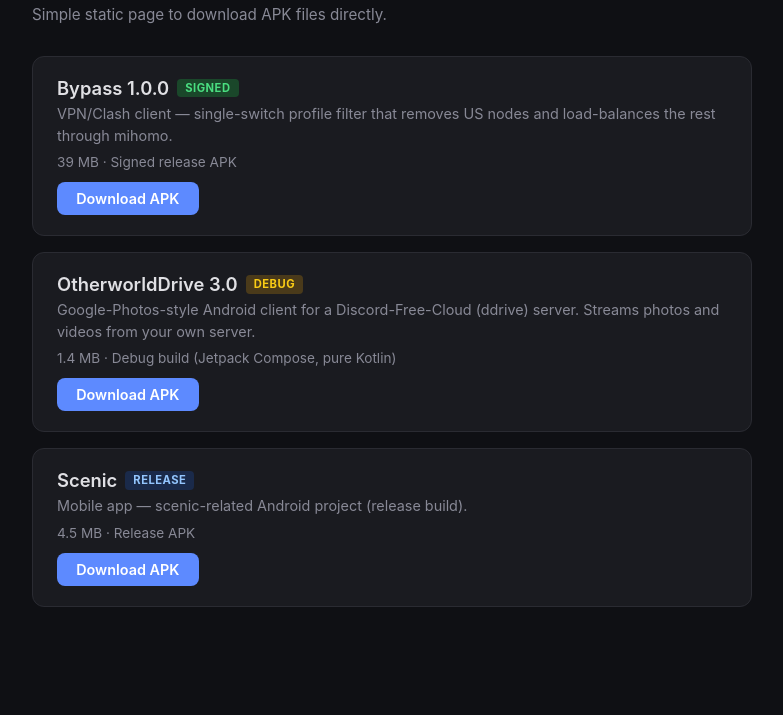
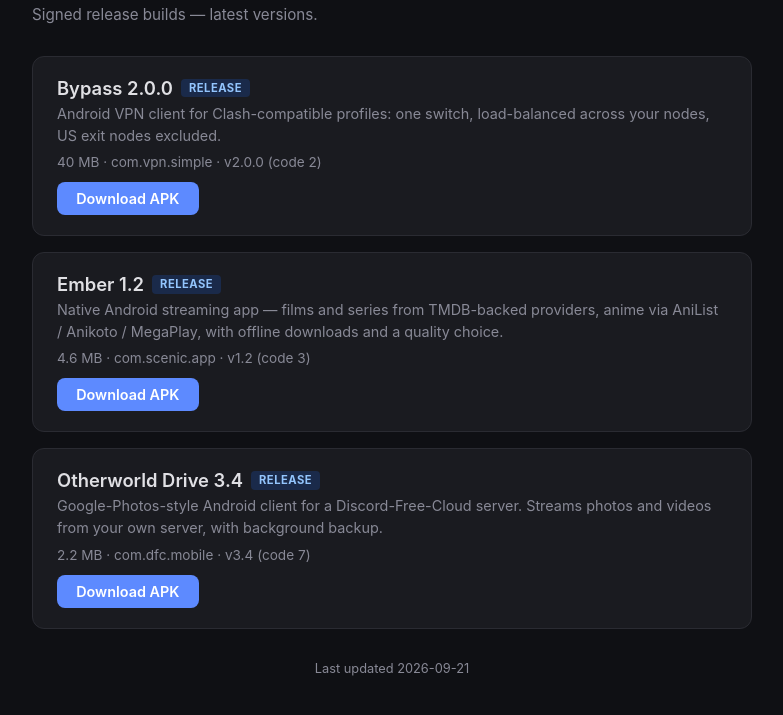
Before and after one commit to closedsrc/apk-downloads, a plain HTML site: page index.html in a window 1280 px wide. Shown: the part 69-784 px from the top of the page, without its empty margins (248-1031 px from the left). Drawn offline with Linux system fonts and the light colour scheme.

Commit message:
Update to latest release builds: Bypass 2.0.0, Ember 1.2, Otherworld Drive 3.4

```diff
--- a/index.html
+++ b/index.html
@@ -79,8 +79,6 @@
       letter-spacing: 0.5px;
     }
 
-    .badge-signed { background: #1a472a; color: #4ade80; }
-    .badge-debug { background: #4a3a1a; color: #facc15; }
     .badge-release { background: #1a2a4a; color: #93c5fd; }
 
     .apk-desc {
@@ -90,10 +88,17 @@
       line-height: 1.5;
     }
 
-    .apk-size {
+    .apk-meta {
       font-size: 0.85rem;
       color: var(--muted);
       margin-bottom: 0.75rem;
+    }
+
+    .apk-meta code {
+      font-family: ui-monospace, "SF Mono", Menlo, Consolas, monospace;
+      font-size: 0.8rem;
+      color: #9aa0b5;
+      word-break: break-all;
     }
 
     .download-btn {
@@ -111,44 +116,53 @@
     .download-btn:hover {
       background: var(--accent-hover);
     }
+
+    footer {
+      margin-top: 2rem;
+      color: var(--muted);
+      font-size: 0.8rem;
+      text-align: center;
+    }
   </style>
 </head>
 <body>
   <div class="container">
     <h1>APK Downloads</h1>
-    <p class="subtitle">Simple static page to download APK files directly.</p>
+    <p class="subtitle">Signed release builds — latest versions.</p>
 
     <div class="apk-list">
       <div class="apk-card">
         <div class="apk-name">
-          Bypass 1.0.0
-          <span class="badge badge-signed">Signed</span>
+          Bypass 2.0.0
+          <span class="badge badge-release">Release</span>
         </div>
-        <div class="apk-desc">VPN/Clash client — single-switch profile filter that removes US nodes and load-balances the rest through mihomo.</div>
-        <div class="apk-size">39 MB · Signed release APK</div>
-        <a href="Bypass-1.0.0-signed.apk" class="download-btn" download>Download APK</a>
+        <div class="apk-desc">Android VPN client for Clash-compatible profiles: one switch, load-balanced across your nodes, US exit nodes excluded.</div>
+        <div class="apk-meta">40 MB &middot; com.vpn.simple &middot; v2.0.0 (code 2)</div>
+        <a href="Bypass-2.0.0.apk" class="download-btn" download>Download APK</a>
       </div>
 
       <div class="apk-card">
         <div class="apk-name">
-          OtherworldDrive 3.0
-          <span class="badge badge-debug">Debug</span>
+          Ember 1.2
+          <span class="badge badge-release">Release</span>
         </div>
-        <div class="apk-desc">Google-Photos-style Android client for a Discord-Free-Cloud (ddrive) server. Streams photos and videos from your own server.</div>
-        <div class="apk-size">1.4 MB · Debug build (Jetpack Compose, pure Kotlin)</div>
-        <a href="OtherworldDrive-3.0.apk" class="download-btn" download>Download APK</a>
+        <div class="apk-desc">Native Android streaming app — films and series from TMDB-backed providers, anime via AniList / Anikoto / MegaPlay, with offline downloads and a quality choice.</div>
+        <div class="apk-meta">4.6 MB &middot; com.scenic.app &middot; v1.2 (code 3)</div>
+        <a href="Ember-1.2.apk" class="download-btn" download>Download APK</a>
       </div>
 
       <div class="apk-card">
         <div class="apk-name">
-          Scenic
+          Otherworld Drive 3.4
           <span class="badge badge-release">Release</span>
         </div>
-        <div class="apk-desc">Mobile app — scenic-related Android project (release build).</div>
-        <div class="apk-size">4.5 MB · Release APK</div>
-        <a href="Scenic-1.0-release.apk" class="download-btn" download>Download APK</a>
+        <div class="apk-desc">Google-Photos-style Android client for a Discord-Free-Cloud server. Streams photos and videos from your own server, with background backup.</div>
+        <div class="apk-meta">2.2 MB &middot; com.dfc.mobile &middot; v3.4 (code 7)</div>
+        <a href="OtherworldDrive-3.4.apk" class="download-btn" download>Download APK</a>
       </div>
     </div>
+
+    <footer>Last updated 2026-09-21</footer>
   </div>
 </body>
 </html>
```
Also changed, not shown: 5 other files.
